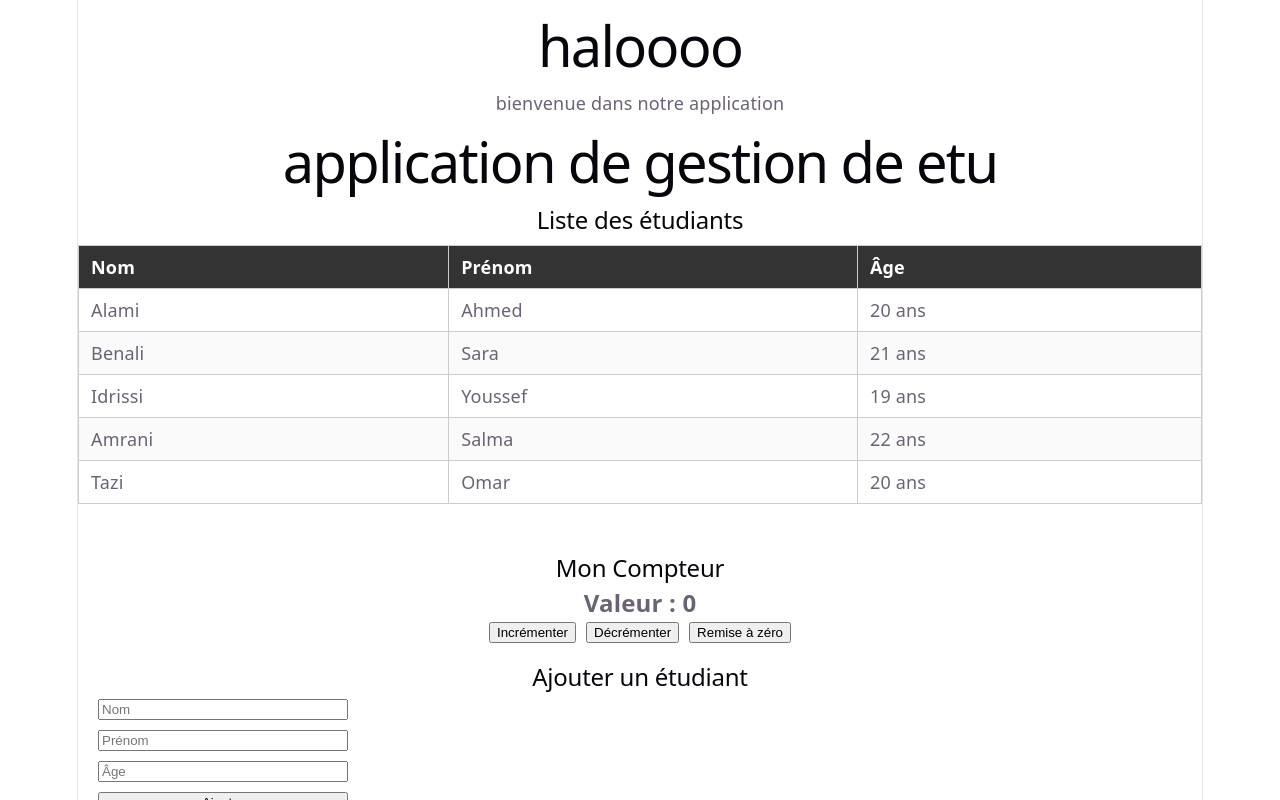
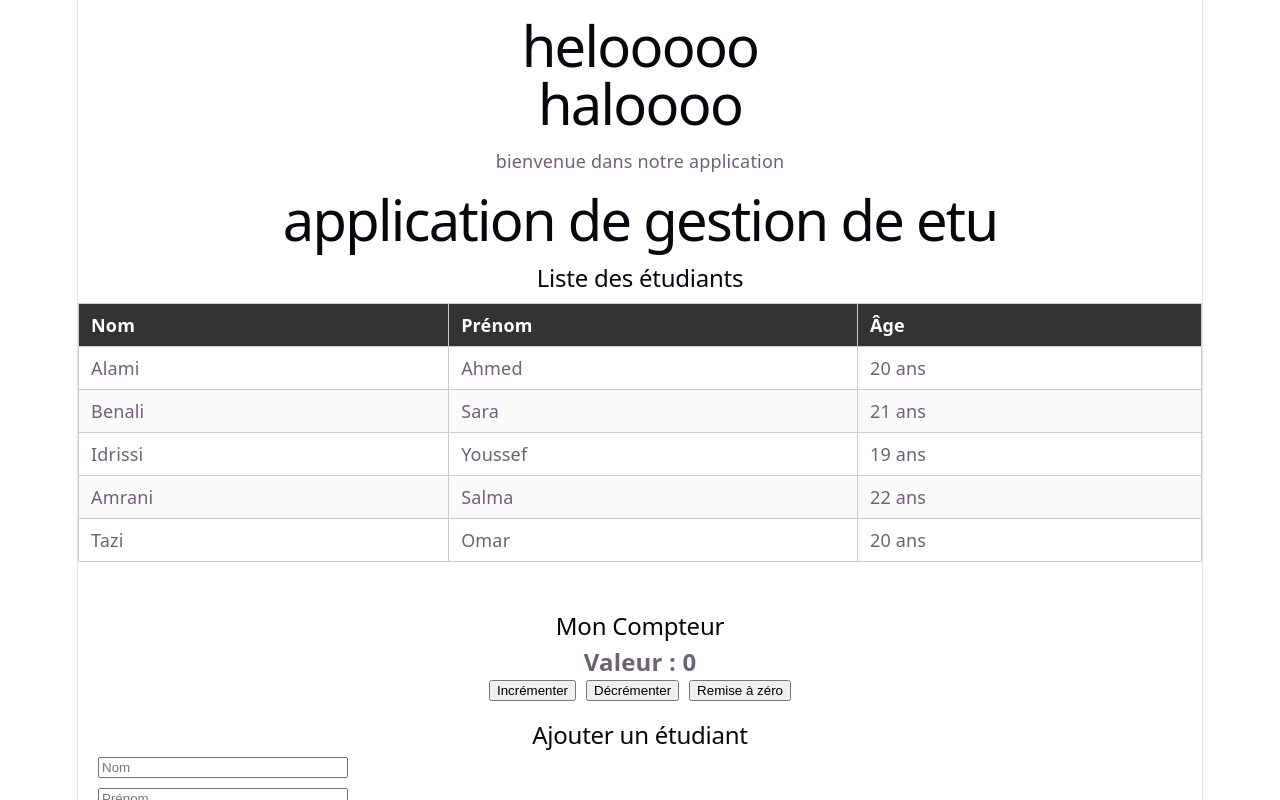
Before and after one commit to midsouam-max/Gestion-etud, a React (Vite) app: page / in a window 1280 px wide. Shown: the top 800 px of the page. Built offline with nearby package versions, Linux system fonts and the light colour scheme; no server answers.

Commit message:
modification du Titre principales

```diff
--- a/src/App.jsx
+++ b/src/App.jsx
@@ -25,6 +25,7 @@ function App() {
 
   return (
     <div>
+      <h1> helooooo</h1>
       <h1> haloooo</h1>
       <p>bienvenue dans notre application</p>
       <h1>application de gestion de etu</h1>
```
